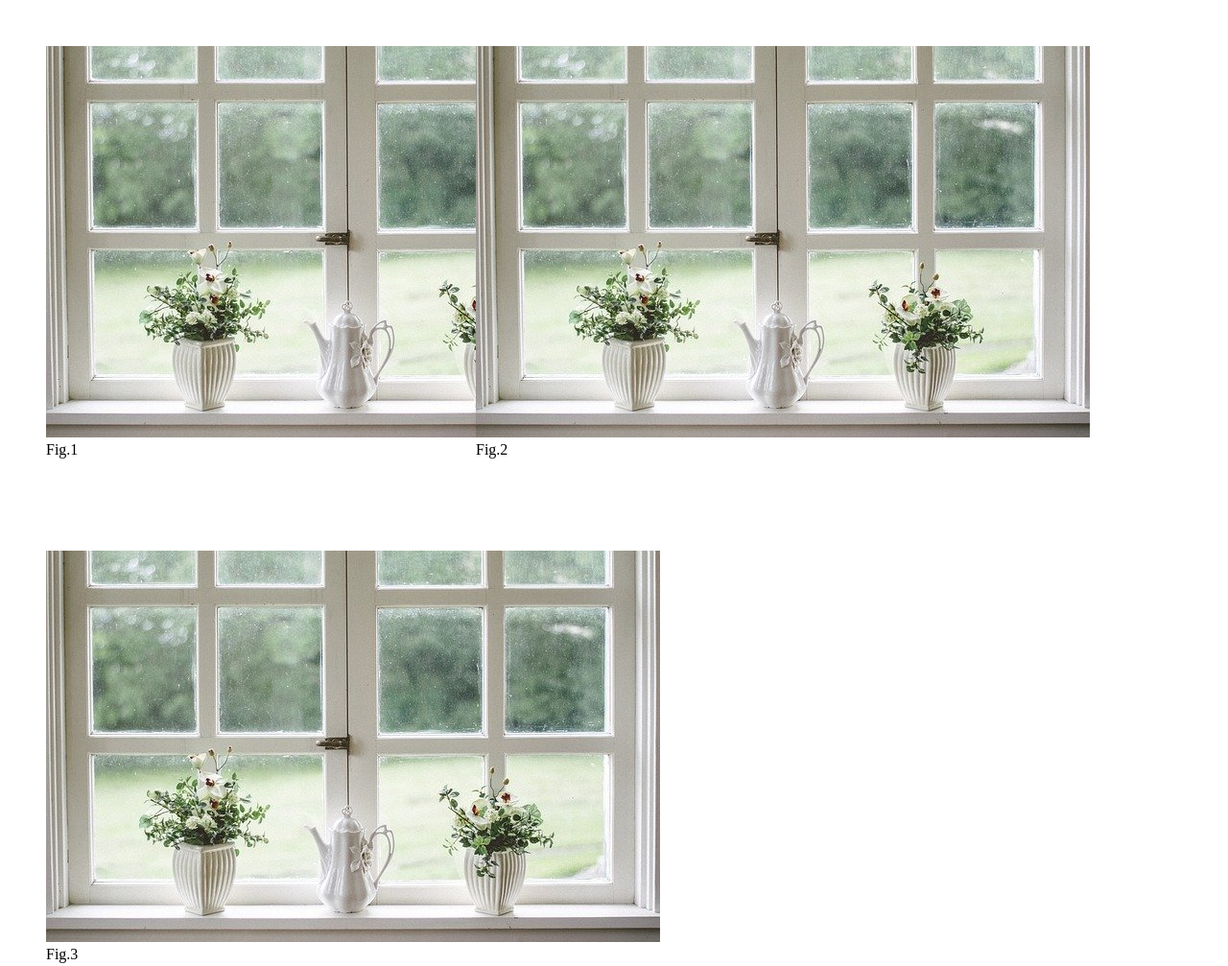
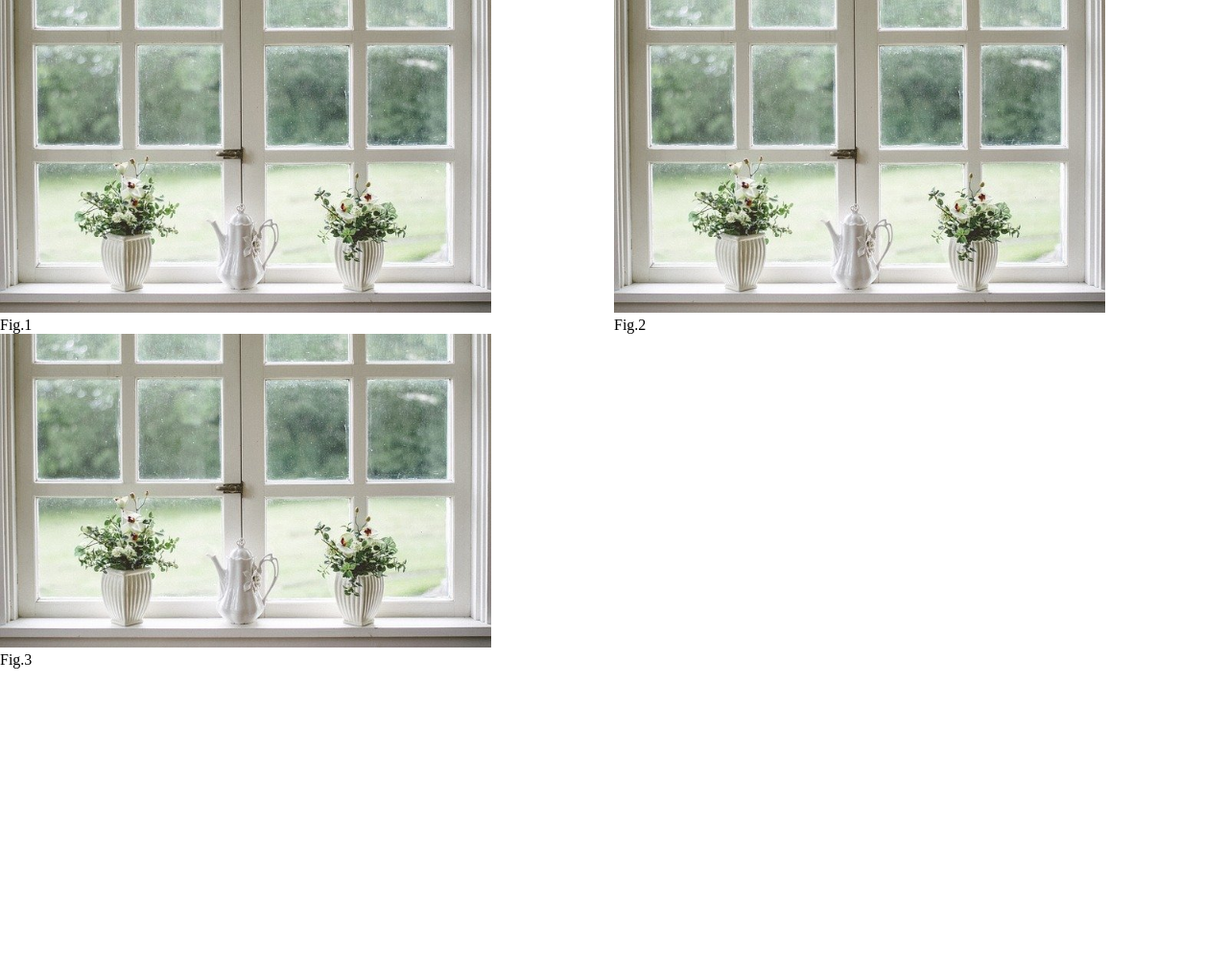
Before and after one commit to Deathpfhrot/JavaScriptEinfuerung2, a plain HTML site: page lev1_3/index.html in a window 1280 px wide. Shown: the whole page at 96% size. After the commit the page ends 800 px from the top, so only its background shows below. Drawn offline with Linux system fonts and the light colour scheme.

Commit message:
fixed window

```diff
--- a/lev1_3/assets/js/main.js
+++ b/lev1_3/assets/js/main.js
@@ -1,4 +1,4 @@
-document.getElementById("gallery").innerHTML = '<figure><img src="assets/img/fenster.jpg" alt="fenster"><figcaption>Fig.1</figcaption></figure><figure><img src="assets/img/fenster.jpg" alt="fenster"><figcaption>Fig.2</figcaption></figure><figure><img src="assets/img/fenster.jpg" alt="fenster"><figcaption>Fig.3</figcaption></figure>'
+document.getElementById("gallery").innerHTML = '<figure style="display: inline-block;"><img style="width: 80%;" src="assets/img/fenster.jpg" alt="fenster"><figcaption>Fig.1</figcaption></figure><figure style="display: inline-block;"><img style="width: 80%;" src="assets/img/fenster.jpg" alt="fenster"><figcaption>Fig.2</figcaption></figure><figure style="display: inline-block;"><img style="width: 80%;" src="assets/img/fenster.jpg" style="width: 20%;" alt="fenster"><figcaption>Fig.3</figcaption></figure>'
 
 //in der linie verpassen?
 
--- a/lev1_3/index.html
+++ b/lev1_3/index.html
@@ -7,13 +7,6 @@
     <meta name="viewport" content="width=device-width, initial-scale=1.0">
     <title>Document</title>
     <link rel="stylesheet" href="assets/css/style.css">
-    <style>
-        figure {
-            display: inline-block;
-            width: 35%;
-            padding: 3rem;
-        }
-    </style>
 </head>
 
 <body>
```
Also changed, not shown: lev1_2/assets/js/main.js (+5 -2 lines).
